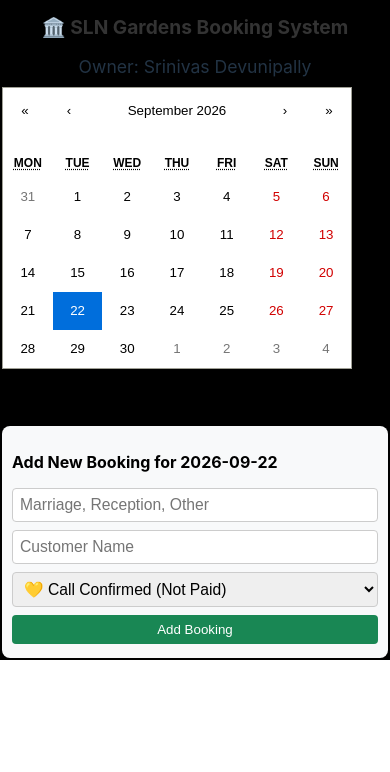
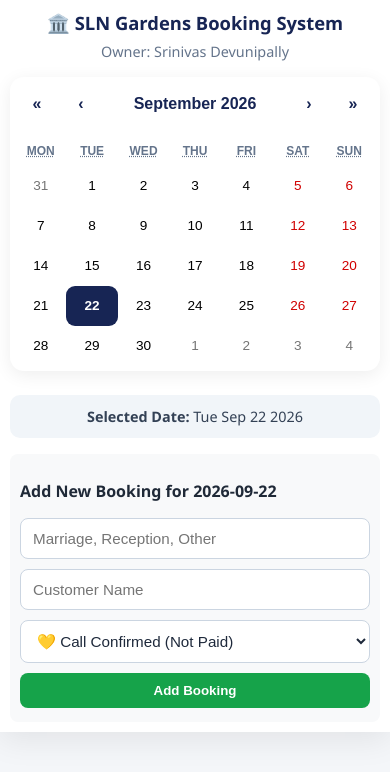
Before and after one commit to rupadevunipally9-byte/sln-gardens-booking-app, a React (Create React App) app: page / in a window 390 px wide. Shown: the top 772 px of the page. Built offline with nearby package versions, Linux system fonts and the light colour scheme; no server answers; the database is empty.

Commit message:
Revise App.css for modern UI enhancements
Refactor CSS for improved layout and styling consistency.

```diff
--- a/src/App.css
+++ b/src/App.css
@@ -1,132 +1,346 @@
-.App {
-  text-align: center;
+/* ================================
+   SLN GARDENS - MODERN UI
+================================ */
+
+* {
+  box-sizing: border-box;
 }
 
-.App-logo {
-  height: 40vmin;
-  pointer-events: none;
+body {
+  margin: 0;
+  font-family: "Segoe UI", Arial, sans-serif;
+  background: #f4f6f9;
+  color: #1f2937;
 }
 
-@media (prefers-reduced-motion: no-preference) {
-  .App-logo {
-    animation: App-logo-spin infinite 20s linear;
+/* Main application container */
+.main-wrap {
+  width: min(1100px, 94%);
+  margin: 30px auto;
+  padding: 28px;
+  background: #ffffff;
+  border-radius: 18px;
+  box-shadow: 0 8px 30px rgba(0, 0, 0, 0.08);
+}
+
+/* ================================
+   HEADER
+================================ */
+
+.page-title {
+  text-align: center;
+  margin: 0;
+  color: #172554;
+  font-size: 2rem;
+  font-weight: 700;
+}
+
+.ownername {
+  text-align: center;
+  color: #64748b;
+  font-size: 1rem;
+  margin: 7px 0 25px;
+}
+
+/* ================================
+   CALENDAR
+================================ */
+
+.react-calendar {
+  width: 100% !important;
+  max-width: 720px;
+  margin: 0 auto;
+  border: none !important;
+  border-radius: 14px;
+  padding: 12px;
+  background: #ffffff;
+  box-shadow: 0 4px 18px rgba(0, 0, 0, 0.07);
+}
+
+.react-calendar__navigation {
+  margin-bottom: 10px;
+}
+
+.react-calendar__navigation button {
+  color: #172554;
+  font-size: 1rem;
+  font-weight: 600;
+  border-radius: 8px;
+}
+
+.react-calendar__navigation button:hover {
+  background: #eef2ff !important;
+}
+
+.react-calendar__month-view__weekdays {
+  color: #64748b;
+  font-weight: 600;
+  text-transform: uppercase;
+  font-size: 0.75rem;
+}
+
+.react-calendar__tile {
+  min-height: 55px;
+  border-radius: 9px;
+  margin: 2px;
+  transition: 0.2s ease;
+}
+
+.react-calendar__tile:hover {
+  background: #e0e7ff !important;
+  color: #172554 !important;
+}
+
+.react-calendar__tile--now {
+  background: #eef2ff !important;
+  color: #172554 !important;
+  font-weight: 700;
+}
+
+.react-calendar__tile--active {
+  background: #172554 !important;
+  color: white !important;
+}
+
+/* ================================
+   BOOKING STATUS COLORS
+================================ */
+
+.react-calendar__tile.blue-tile {
+  background: #2563eb !important;
+  color: white !important;
+  font-weight: 700;
+}
+
+.react-calendar__tile.yellow-tile {
+  background: #facc15 !important;
+  color: #422006 !important;
+  font-weight: 700;
+}
+
+.react-calendar__tile.green-tile {
+  background: #16a34a !important;
+  color: white !important;
+  font-weight: 700;
+}
+
+.react-calendar__tile.red-tile {
+  background: #dc2626 !important;
+  color: white !important;
+  font-weight: 700;
+}
+
+/* ================================
+   SELECTED DATE
+================================ */
+
+.selected-date {
+  text-align: center;
+  margin: 24px 0 15px;
+  padding: 12px;
+  border-radius: 10px;
+  background: #f1f5f9;
+  color: #334155;
+  font-size: 1rem;
+}
+
+/* ================================
+   BOOKING TABLE
+================================ */
+
+.responsive-table-container {
+  width: 100%;
+  overflow-x: auto;
+  margin: 20px 0;
+  border-radius: 12px;
+  box-shadow: 0 3px 15px rgba(0, 0, 0, 0.06);
+}
+
+.responsive-table {
+  width: 100%;
+  min-width: 700px;
+  border-collapse: collapse;
+  overflow: hidden;
+  background: white;
+}
+
+.responsive-table th {
+  background: #172554;
+  color: white;
+  padding: 14px 12px;
+  font-size: 0.9rem;
+  text-align: left;
+  border: none;
+}
+
+.responsive-table td {
+  padding: 13px 12px;
+  border-bottom: 1px solid #e5e7eb;
+  font-size: 0.9rem;
+}
+
+.responsive-table tr:hover {
+  filter: brightness(0.98);
+}
+
+.responsive-table-container h3 {
+  margin: 0;
+  padding: 15px;
+  background: #f8fafc;
+  color: #172554;
+  font-size: 1rem;
+}
+
+/* Booking row colors */
+
+.row-blue {
+  background: #eff6ff;
+}
+
+.row-yellow {
+  background: #fefce8;
+}
+
+.row-green {
+  background: #f0fdf4;
+}
+
+.row-red {
+  background: #fef2f2;
+}
+
+/* ================================
+   FORM
+================================ */
+
+.responsive-form-row {
+  display: flex;
+  gap: 10px;
+  flex-wrap: wrap;
+  margin-bottom: 4px;
+}
+
+.responsive-input {
+  padding: 11px 12px;
+  font-size: 0.95rem;
+  border-radius: 8px;
+  border: 1px solid #cbd5e1;
+  background: white;
+  color: #1e293b;
+  flex: 1;
+  min-width: 150px;
+  outline: none;
+  transition: 0.2s;
+}
+
+.responsive-input:focus {
+  border-color: #172554;
+  box-shadow: 0 0 0 3px rgba(23, 37, 84, 0.1);
+}
+
+/* ================================
+   BUTTONS
+================================ */
+
+.primary-btn,
+.success-btn,
+.danger-btn {
+  border: none;
+  border-radius: 8px;
+  padding: 10px 15px;
+  color: white;
+  cursor: pointer;
+  font-weight: 600;
+  transition: 0.2s ease;
+}
+
+.primary-btn {
+  background: #2563eb;
+}
+
+.success-btn {
+  background: #16a34a;
+}
+
+.danger-btn {
+  background: #dc2626;
+}
+
+.primary-btn:hover,
+.success-btn:hover,
+.danger-btn:hover {
+  transform: translateY(-1px);
+  opacity: 0.9;
+}
+
+/* ================================
+   MOBILE
+================================ */
+
+@media (max-width: 700px) {
+
+  .main-wrap {
+    width: 96%;
+    margin: 10px auto;
+    padding: 14px;
+    border-radius: 12px;
+  }
+
+  .page-title {
+    font-size: 1.35rem;
+  }
+
+  .ownername {
+    font-size: 0.9rem;
+    margin-bottom: 16px;
+  }
+
+  .react-calendar {
+    padding: 5px;
+  }
+
+  .react-calendar__tile {
+    min-height: 45px;
+    font-size: 0.85rem;
+  }
+
+  .responsive-form-row {
+    flex-direction: column;
+  }
+
+  .responsive-input,
+  .success-btn {
+    width: 100%;
+  }
+
+  .selected-date {
+    font-size: 0.9rem;
+  }
+
+  .responsive-table {
+    min-width: 650px;
   }
 }
 
-.App-header {
-  background-color: #282c34;
-  min-height: 100vh;
-  display: flex;
-  flex-direction: column;
-  align-items: center;
-  justify-content: center;
-  font-size: calc(10px + 2vmin);
-  color: white;
-}
+/* ================================
+   SMALL PHONES
+================================ */
 
-.App-link {
-  color: #61dafb;
-}
+@media (max-width: 400px) {
 
-@keyframes App-logo-spin {
-  from {
-    transform: rotate(0deg);
+  .main-wrap {
+    width: 100%;
+    margin: 0;
+    padding: 10px;
+    border-radius: 0;
   }
-  to {
-    transform: rotate(360deg);
+
+  .page-title {
+    font-size: 1.15rem;
+  }
+
+  .react-calendar__tile {
+    min-height: 40px;
+    padding: 5px 2px;
   }
 }
-.react-calendar__tile.blue-tile {
-  background: #0d6efd !important; color: #fff !important;
-}
-.react-calendar__tile.yellow-tile {
-  background: #ffc107 !important; color: #222 !important;
-}
-.react-calendar__tile.green-tile {
-  background: #198754 !important; color: #fff !important;
-}
-.react-calendar__tile.red-tile {
-  background: #dc3545 !important; color: #fff !important;
-}
-
-/* Table Row Colors */
-.row-blue { background: #cfe2ff; }
-.row-yellow { background: #fff3cd; }
-.row-green { background: #d1e7dd; }
-.row-red { background: #f8d7da; }
-
-.responsive-table-container {
-  width: 100%; overflow-x: auto; margin: 16px 0;
-}
-.responsive-table {
-  width: 100%; border-collapse: collapse; min-width: 600px;
-}
-.responsive-table th, .responsive-table td {
-  padding: 12px; border: 1px solid #ddd; font-size: 1rem;
-}
-.responsive-table th {
-  background: #f8f9fa;
-}
-.main-wrap {
-  max-width: 900px; margin: 0 auto; padding: 8px;
-}
-.page-title {
-  text-align: center; color: #333; font-size: 1.7rem; margin-bottom: 14px;
-}
-.selected-date {
-  font-size: 1.1rem; text-align: center;
-}
-
-/* Responsive styles for mobile/small screens */
-@media (max-width: 600px) {
-  .responsive-table, .responsive-table th, .responsive-table td {
-    font-size: .9rem;
-  }
-  .main-wrap {
-    padding: 2px;
-    background-color: black;
-  }
-  .page-title {
-    font-size: 1.2rem;
-  }
-  .responsive-form-row {
-    flex-direction: column;
-    gap: 4px;
-  }
-}
-
-@media (min-width:601px) and (max-width:900px) {
-  .responsive-table, .responsive-table th, .responsive-table td {
-    font-size: 1rem;
-  }
-  .page-title {
-    font-size: 1.5rem;
-  }
-}
-
-.responsive-form-row {
-  display: flex;
-  gap: 8px;
-  flex-wrap: wrap;
-  margin-bottom: 4px;
-}
-.responsive-input {
-  padding: 7px; font-size: .98rem; border-radius: 4px; border: 1px solid #ccc; flex: 1;
-  min-width: 110px;
-}
-
-.primary-btn {
-  padding: 7px 16px; background: #0d6efd; color: white; border: none; border-radius: 4px; cursor: pointer;
-}
-.success-btn {
-  padding: 7px 14px; background: #198754; color: white; border: none; border-radius: 4px; cursor: pointer;
-}
-.danger-btn {
-  padding: 7px 14px; background: #dc3545; color: white; border: none; border-radius: 4px; cursor: pointer;
-}
-.ownername {
-  text-align: center;
-  font-size: 1.1rem;
-  color: #234;
-  margin-bottom: 10px;
-}
```
